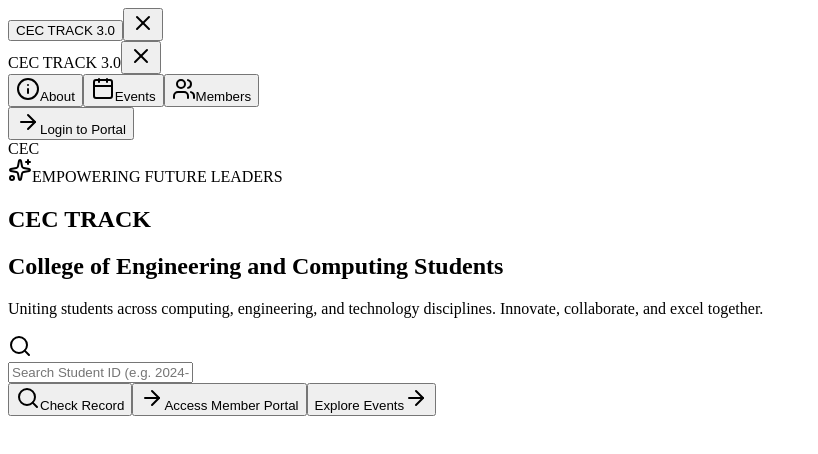
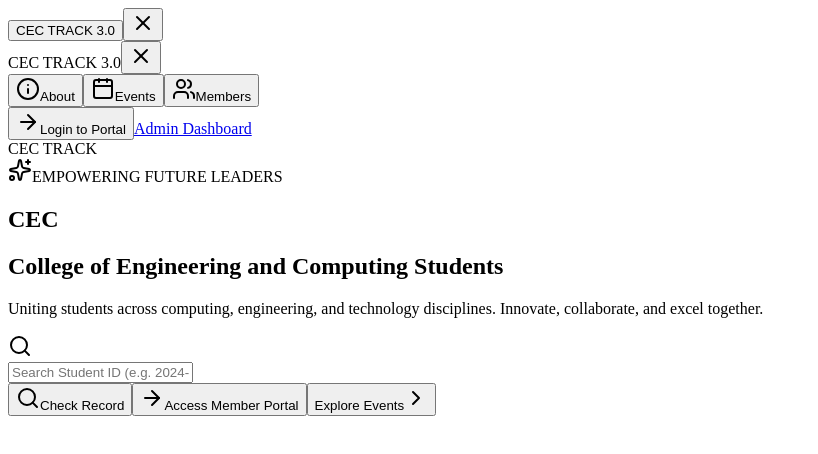
Before and after one commit to renoweebeloy/cec-track-js, a Next.js app: page / in a window 1280 px wide. Both pictures are taken after a click on the button 143 px from the left and 24 px from the top of the page. Shown: the top 454 px of the page, without its empty margins (0-818 px from the left). Built offline with nearby package versions, Linux system fonts and the light colour scheme.

Commit message:
Update index.js

```diff
--- a/pages/index.js
+++ b/pages/index.js
@@ -1,10 +1,10 @@
 import React, { useState } from 'react';
 import Head from 'next/head';
+import Link from 'next/link';
 import {
   Menu, X, Search, ArrowRight, UserCheck,
-  BookOpen, Calendar, MapPin, Code, Compass, Layers, Calculator,
-  Activity, Eye, EyeOff, Lock, Mail, Users, CheckCircle2, ChevronRight,
-  Sparkles, AlertCircle, RefreshCw, Info, Download, LogOut, ShieldAlert
+  Calendar, Lock, Mail, Users, CheckCircle2, ChevronRight,
+  Sparkles, AlertCircle, RefreshCw, Info, Download, LogOut, ShieldAlert, Eye, EyeOff
 } from 'lucide-react';
 
 export default function Home() {
@@ -83,7 +83,7 @@ export default function Home() {
                 <span>Members</span>
               </button>
 
-              <div className="pt-4">
+              <div className="pt-4 space-y-2">
                 <button
                   onClick={() => { setCurrentView('login'); setIsMenuOpen(false); }}
                   className="w-full py-4 px-4 bg-[#F97316] text-white font-bold rounded-2xl shadow-md flex items-center justify-center space-x-2"
@@ -91,6 +91,12 @@ export default function Home() {
                   <ArrowRight className="w-5 h-5" />
                   <span>Login to Portal</span>
                 </button>
+                <Link
+                  href="/admin"
+                  className="w-full py-3 px-4 bg-slate-900 text-white font-bold rounded-2xl shadow-sm flex items-center justify-center space-x-2 text-sm"
+                >
+                  <span>Admin Dashboard</span>
+                </Link>
               </div>
             </div>
           </div>
@@ -104,10 +110,10 @@ export default function Home() {
             {/* Logo & Title Area */}
             <section className="text-center space-y-5">
               <div className="flex justify-center">
-                {/* Logo Placeholder */}
+                {/* Logo Placeholder (Pwede nimo ilisan og img tag puhon kung naa na ang logo file) */}
                 <div className="w-32 h-32 rounded-full bg-white p-2 shadow-lg border border-gray-200 flex items-center justify-center relative overflow-hidden">
                    <div className="absolute inset-0 bg-gradient-to-br from-orange-100 to-white opacity-50"></div>
-                   <span className="text-3xl font-black text-gray-800 relative z-10">CEC</span>
+                   <span className="text-2xl font-black text-[#0F172A] relative z-10">CEC TRACK</span>
                 </div>
               </div>
 
@@ -120,7 +126,7 @@ export default function Home() {
 
               <div className="space-y-2">
                 <h1 className="text-4xl font-black text-[#0F172A] tracking-tight">
-                  CEC TRACK
+                  CEC
                 </h1>
                 <h2 className="text-sm font-bold text-[#1E293B] px-4 leading-tight">
                   College of Engineering and Computing Students
@@ -131,7 +137,7 @@ export default function Home() {
               </div>
             </section>
 
-            {/* Actions Card */}
+            {/* Actions Card (Exact match sa imong reference image) */}
             <section className="bg-white p-4 rounded-3xl border border-gray-100 shadow-sm space-y-4">
               <div className="relative">
                 <div className="absolute inset-y-0 left-0 pl-4 flex items-center pointer-events-none">
@@ -157,9 +163,9 @@ export default function Home() {
                 <span>Access Member Portal</span>
               </button>
 
-              <button className="w-full py-4 bg-white border-2 border-gray-100 text-gray-800 font-bold rounded-2xl text-sm flex items-center justify-center space-x-2 hover:bg-gray-50 transition">
+              <button className="w-full py-4 bg-white border-2 border-gray-100 text-gray-800 font-bold rounded-2xl text-sm flex items-center justify-between px-6 hover:bg-gray-50 transition">
                 <span>Explore Events</span>
-                <ArrowRight className="w-4 h-4" />
+                <ChevronRight className="w-4 h-4" />
               </button>
             </section>
           </main>
@@ -170,7 +176,7 @@ export default function Home() {
           <main className="px-4 pt-12 animate-in slide-in-from-bottom-4 duration-300">
             <div className="text-center space-y-4 mb-8">
               <div className="w-16 h-16 mx-auto rounded-full bg-white shadow border border-gray-100 flex items-center justify-center">
-                 <span className="text-sm font-black text-gray-800">CEC</span>
+                 <span className="text-xs font-black text-gray-800">CEC</span>
               </div>
               <h1 className="text-3xl font-black text-[#F97316]">
                 CEC TRACK 3.0
@@ -361,7 +367,6 @@ export default function Home() {
 
                   {/* QR Code Area */}
                   <div className="mt-8 bg-white p-3 rounded-2xl shadow-sm border border-gray-100">
-                    {/* Placeholder for actual QR */}
                     <div className="w-40 h-40 bg-gray-900 rounded-xl flex items-center justify-center relative">
                        <span className="text-white text-xs font-bold">QR CODE</span>
                        <div className="absolute w-full h-full border-4 border-dashed border-white/20 rounded-xl"></div>
```
